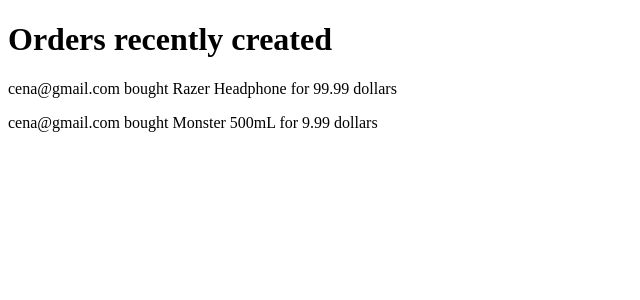
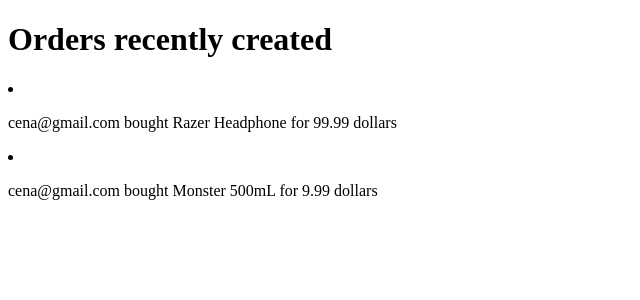
Before and after one commit to FabianoNPereira/exercicios-fixacao-10.2, a React (Create React App) app: page / in a window 1280 px wide. Shown: the top 300 px of the page, without its empty margins (0-640 px from the left). Built offline with nearby package versions, Linux system fonts and the light colour scheme.

Commit message:
Exercicio fixacao 5 key

```diff
--- a/src/App.js
+++ b/src/App.js
@@ -3,17 +3,17 @@
 
 class App extends React.Component {
   render() {
-    const headphone = {
+    const orders = [
+      {
         id: 102,
         user: "cena@gmail.com",
         product: "Razer Headphone",
         price: {
           value: 99.99,
           currency: "dollars"
-      }
-    };
-
-    const energyDrink = {
+        },
+      },
+      {
         id: 77,
         user: "cena@gmail.com",
         product: "Monster 500mL",
@@ -21,13 +21,17 @@
           value: 9.99,
           currency: "dollars"
         }
-    };
+      }
+    ];
 
     return (
       <div className="App">
         <h1> Orders recently created </h1>
-         <Order order={headphone} />
-         <Order order={energyDrink} />
+        {orders.map((order) =>
+          <li key={order.id}>
+          <Order order={order} />
+          </li>
+        )}
       </div>
     );
   }
```
Lines whose indentation alone changed are shown as unchanged.
